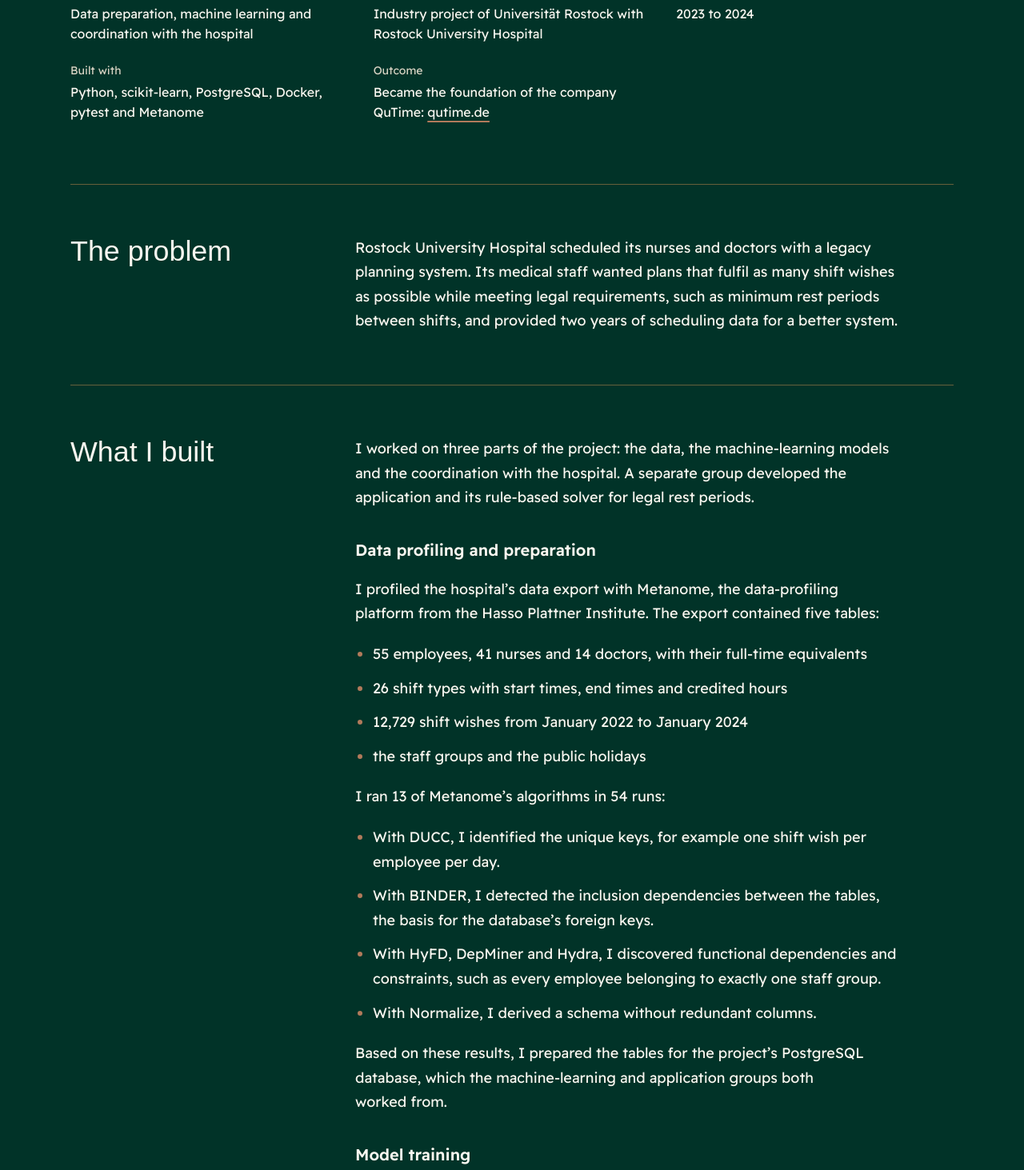
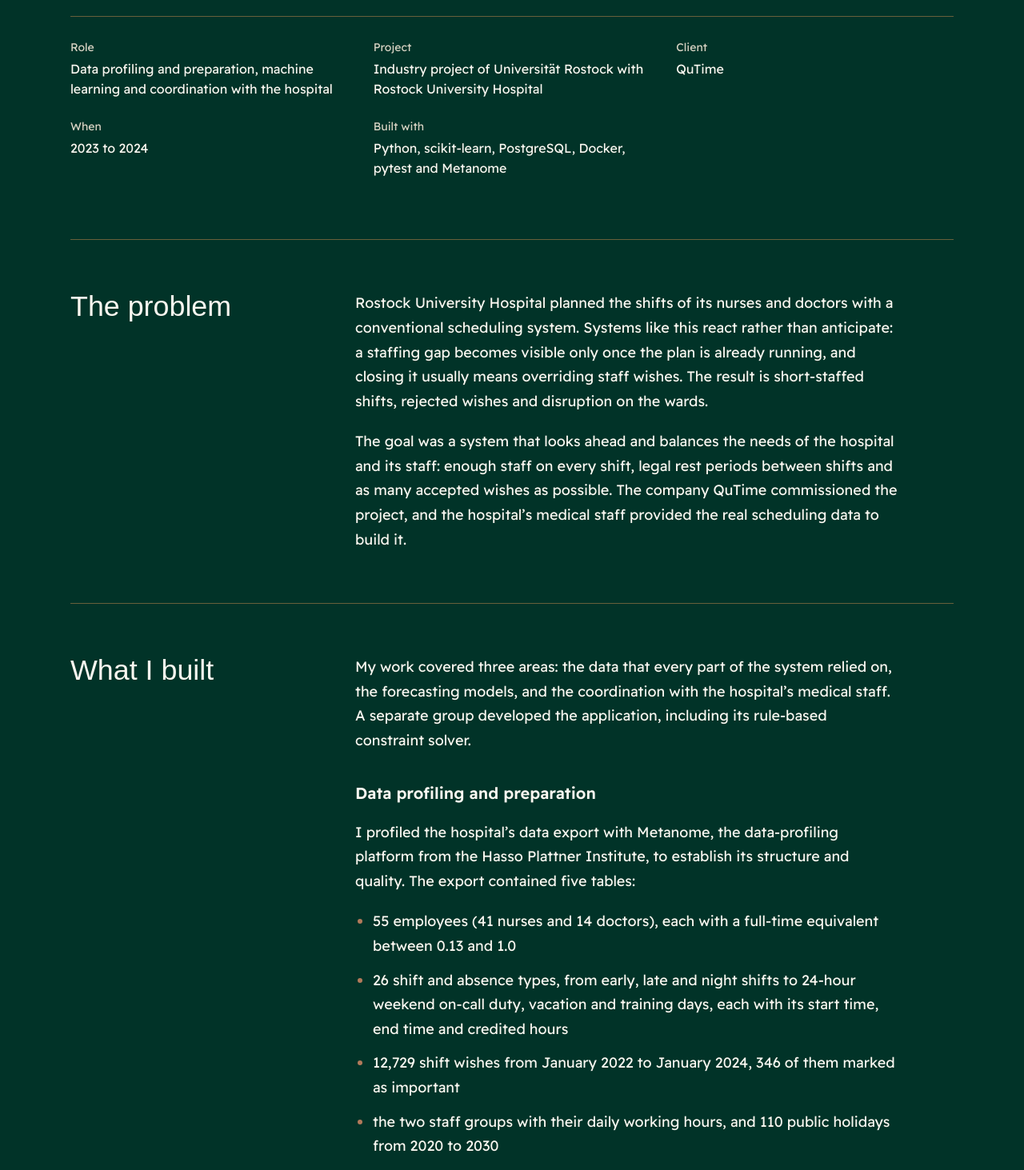
Before and after one commit to miari959/portfolio, a Next.js app: page /projects/qutime in a window 1280 px wide. Shown: the part 647-2110 px from the top of the page at 80% size. Built offline with nearby package versions, Linux system fonts and the light colour scheme; a web font is replaced by a local one.

Commit message:
Rewrite the QuTime case study and present QuTime as the client

```diff
--- a/src/app/projects/qutime/page.tsx
+++ b/src/app/projects/qutime/page.tsx
@@ -1,26 +1,20 @@
-
-
 import { CaseStudy, CaseStudySection, caseStudyMetadata } from "@/components/CaseStudy";
 import { FlowDiagram } from "@/components/FlowDiagram";
 
 export const metadata = caseStudyMetadata("qutime");
 
 const facts = [
-  { label: "Role", value: "Data preparation, machine learning and coordination with the hospital" },
+  {
+    label: "Role",
+    value: "Data profiling and preparation, machine learning and coordination with the hospital",
+  },
   {
     label: "Project",
     value: "Industry project of Universität Rostock with Rostock University Hospital",
   },
+  { label: "Client", value: "QuTime" },
   { label: "When", value: "2023 to 2024" },
   { label: "Built with", value: "Python, scikit-learn, PostgreSQL, Docker, pytest and Metanome" },
-  {
-    label: "Outcome",
-    value: (
-      <>
-        Became the foundation of the company QuTime: <a href="https://qutime.de">qutime.de</a>
-      </>
-    ),
-  },
 ];
 
 const pipeline = [
@@ -31,8 +25,8 @@ const pipeline = [
     dark: true,
   },
   { title: "PostgreSQL database", text: "the validated tables" },
-  { title: "Machine-learning models", text: "trained and evaluated with scikit-learn", dark: true },
-  { title: "Shift plans", text: "generated in the application, with a solver for legal rest periods" },
+  { title: "Forecasting models", text: "trained and evaluated with scikit-learn", dark: true },
+  { title: "Shift plans", text: "forecasts combined with a rule-based constraint solver" },
 ];
 
 export default function QutimeCaseStudy() {
@@ -40,61 +34,90 @@ export default function QutimeCaseStudy() {
     <CaseStudy
       slug="qutime"
       facts={facts}
-      intro="I profiled and prepared the scheduling data of Rostock University Hospital and trained machine-learning models for an AI-based system that plans nurses’ and doctors’ shifts around their wishes. I also worked directly with the hospital’s medical staff. In testing, the system fulfilled more than 75% of staff shift wishes."
+      intro="I profiled and prepared two years of scheduling data from Rostock University Hospital, trained forecasting models for an AI-based shift-planning system and worked directly with the hospital’s medical staff throughout the project. The system anticipates upcoming staffing needs and combines machine learning with rule-based constraint satisfaction, so that plans keep the wards adequately staffed, respect legal rest periods and accept as many staff wishes as possible. In testing, it fulfilled more than 75% of staff shift wishes."
     >
       <CaseStudySection id="problem" title="The problem">
         <p>
-          Rostock University Hospital scheduled its nurses and doctors with a legacy planning
-          system. Its medical staff wanted plans that fulfil as many shift wishes as possible while
-          meeting legal requirements, such as minimum rest periods between shifts, and provided two
-          years of scheduling data for a better system.
+          Rostock University Hospital planned the shifts of its nurses and doctors with a
+          conventional scheduling system. Systems like this react rather than anticipate: a
+          staffing gap becomes visible only once the plan is already running, and closing it
+          usually means overriding staff wishes. The result is short-staffed shifts, rejected
+          wishes and disruption on the wards.
+        </p>
+        <p>
+          The goal was a system that looks ahead and balances the needs of the hospital and its
+          staff: enough staff on every shift, legal rest periods between shifts and as many
+          accepted wishes as possible. The company QuTime commissioned the project, and the
+          hospital’s medical staff provided the real scheduling data to build it.
         </p>
       </CaseStudySection>
 
       <CaseStudySection id="built" title="What I built">
         <p>
-          I worked on three parts of the project: the data, the machine-learning models and the
-          coordination with the hospital. A separate group developed the application and its
-          rule-based solver for legal rest periods.
+          My work covered three areas: the data that every part of the system relied on, the
+          forecasting models, and the coordination with the hospital’s medical staff. A separate
+          group developed the application, including its rule-based constraint solver.
         </p>
 
         <h3>Data profiling and preparation</h3>
         <p>
           I profiled the hospital’s data export with Metanome, the data-profiling platform from the
-          Hasso Plattner Institute. The export contained five tables:
+          Hasso Plattner Institute, to establish its structure and quality. The export contained
+          five tables:
         </p>
         <ul>
-          <li>55 employees, 41 nurses and 14 doctors, with their full-time equivalents</li>
-          <li>26 shift types with start times, end times and credited hours</li>
-          <li>12,729 shift wishes from January 2022 to January 2024</li>
-          <li>the staff groups and the public holidays</li>
+          <li>
+            55 employees (41 nurses and 14 doctors), each with a full-time equivalent between 0.13
+            and 1.0
+          </li>
+          <li>
+            26 shift and absence types, from early, late and night shifts to 24-hour weekend
+            on-call duty, vacation and training days, each with its start time, end time and
+            credited hours
+          </li>
+          <li>
+            12,729 shift wishes from January 2022 to January 2024, 346 of them marked as important
+          </li>
+          <li>
+            the two staff groups with their daily working hours, and 110 public holidays from 2020
+            to 2030
+          </li>
         </ul>
-        <p>I ran 13 of Metanome’s algorithms in 54 runs:</p>
+        <p>I ran 13 of Metanome’s algorithms in 54 runs to derive the data model:</p>
         <ul>
           <li>
-            With DUCC, I identified the unique keys, for example one shift wish per employee per
-            day.
+            With DUCC, I identified the unique keys: date and employee together identify each shift
+            wish, because an employee has at most one wish per day.
           </li>
           <li>
-            With BINDER, I detected the inclusion dependencies between the tables, the basis for
-            the database’s foreign keys.
+            With BINDER, I detected the inclusion dependencies between the tables, for example that
+            every employee in the wishes exists in the employee table. These are the basis for the
+            database’s foreign keys.
           </li>
           <li>
-            With HyFD, DepMiner and Hydra, I discovered functional dependencies and constraints,
-            such as every employee belonging to exactly one staff group.
+            With HyFD, DepMiner and Hydra, I discovered the functional dependencies and constraints
+            that hold across the data, such as every employee belonging to exactly one staff group
+            and every shift type determining whether it counts as on-call duty.
           </li>
-          <li>With Normalize, I derived a schema without redundant columns.</li>
+          <li>
+            With Normalize, I derived a normalised schema without redundant columns. In it, the
+            wishes table no longer repeats each employee’s group, which the employee table already
+            holds.
+          </li>
         </ul>
         <p>
-          Based on these results, I prepared the tables for the project’s PostgreSQL database,
-          which the machine-learning and application groups both worked from.
+          Based on these results, I prepared the tables of the project’s PostgreSQL database, the
+          shared foundation for the forecasting models and the application.
         </p>
 
-        <h3>Model training</h3>
+        <h3>Forecasting models</h3>
         <p>
           As part of the machine-learning group, I trained and evaluated models in Python with
-          scikit-learn on the data I had prepared. Combined with the application’s rule-based
-          solver, the models generated the shift plans.
+          scikit-learn on the data I had prepared. Their job was to look ahead: to anticipate where
+          staff would run short, so that plans could prevent understaffing instead of reacting to
+          it, while still accepting as many wishes as possible. The application combined their
+          predictions with a rule-based constraint solver, which ensured that every plan met the
+          hard rules, such as legal rest periods.
         </p>
         <FlowDiagram
           steps={pipeline}
@@ -103,48 +126,49 @@ export default function QutimeCaseStudy() {
 
         <h3>Coordination with the hospital</h3>
         <p>
-          In the coordination group, I met the hospital’s medical staff every two weeks to agree
-          on the vision, the goals and the handling of the data, report our progress and take in
-          their requests.
+          In the coordination group, I met the hospital’s medical staff every two weeks. Together
+          we agreed on the vision and the goals, decided how the data should be handled, reviewed
+          our progress and captured their requests for the team.
         </p>
       </CaseStudySection>
 
       <CaseStudySection id="hardest" title="The hardest part">
         <p>
-          The hardest part was making the data trustworthy. A model learns every error in its
-          training data, and the application group would build on the same tables, so I validated
-          every table and every relationship between them.
+          The hardest part was making the hospital’s data trustworthy enough to learn from. A model
+          learns every error in its training data, and the application was built on the same
+          tables, so I validated every table and every relationship between them.
         </p>
         <p>
-          My profiling showed that a shift code alone does not identify a shift: the early shift FD
-          starts at 06:00 for nurses but at 08:00 for doctors. Only the code and the staff group
-          together form a unique key, so a join on the code alone would have mixed up nurses’ and
-          doctors’ shifts.
+          My profiling revealed that a shift code alone does not identify a shift: the early shift
+          (code FD) starts at 06:00 for nurses but at 08:00 for doctors. Only the code and the
+          staff group together form a unique key. A join on the code alone would have silently
+          mixed nurses’ and doctors’ shifts and distorted the training data.
         </p>
         <p>
-          It also caught an error in the files I prepared for the database import: an extra row
-          with the SQL column types, which Metanome read as data. I spotted it in the column
-          statistics: 12,730 records instead of 12,729, with every column typed as text. Once I
+          It also exposed an error in the files I had prepared for the database import: an extra
+          row holding the SQL column types, which Metanome read as data. The column statistics gave
+          it away: 12,730 records instead of 12,729, with every column typed as text. After I
           removed the row, dates, numbers and Boolean values were recognised correctly.
         </p>
       </CaseStudySection>
 
       <CaseStudySection id="result" title="The result">
         <p>
-          Tested against the records of the hospital’s legacy system, the generated plans
-          fulfilled more than 75% of staff shift wishes.
+          Tested against the records of the hospital’s legacy system, the generated plans fulfilled
+          more than 75% of staff shift wishes.
         </p>
         <p>
           My profiling gave the project a validated data model: the keys of all five tables, the
-          relationships between them and the redundant columns to remove. The project became the
-          foundation of the company QuTime.
+          relationships between them and a schema free of redundant columns. Both the forecasting
+          models and the application were built on it.
         </p>
       </CaseStudySection>
 
       <CaseStudySection id="learned" title="What I learned">
         <p>
-          The key lesson: validate the data before anyone builds on it. A few hours of profiling
-          caught problems that would otherwise surface as wrong predictions or application bugs.
+          The key lesson: validate the data before anyone builds on it. A few hours of systematic
+          profiling caught problems that would otherwise have surfaced as wrong predictions or
+          application bugs, which are far harder to trace back to their source.
         </p>
         <p>
           Next time, I would turn these checks into automated tests that run on every new data
@@ -153,9 +177,9 @@ export default function QutimeCaseStudy() {
           have caught it immediately.
         </p>
         <p>
-          I would also validate reference data, such as public holidays, against an official
-          source. Profiling only checks data against itself, so it could not detect that the
-          holiday list was missing 8 March, a public holiday in Mecklenburg-Vorpommern since 2023.
+          I would also validate reference data against an official source. Profiling only checks
+          data against itself, so it could not detect that the holiday list was missing 8 March, a
+          public holiday in Mecklenburg-Vorpommern since 2023.
         </p>
       </CaseStudySection>
     </CaseStudy>
--- a/src/content/projects.ts
+++ b/src/content/projects.ts
@@ -32,11 +32,11 @@ export const projects: Project[] = [
     slug: "qutime",
     title: "QuTime: machine learning for hospital shift planning",
     summary:
-      "I profiled and prepared real hospital scheduling data and trained machine-learning models for an AI-based system that plans shifts around staff wishes. In testing, the system fulfilled more than 75% of the wishes, and the project became the foundation of the company QuTime.",
-    role: "Data preparation, machine learning and coordination with the hospital",
-    setting: "Universität Rostock, industry project with Rostock University Hospital",
+      "I profiled and prepared a university hospital’s scheduling data and trained forecasting models for an AI-based system that plans shifts by combining machine learning with rule-based constraint satisfaction. In testing, it fulfilled more than 75% of staff shift wishes.",
+    role: "Data profiling and preparation, machine learning and coordination with the hospital",
+    setting: "Universität Rostock, industry project for QuTime with Rostock University Hospital",
     period: "2023 to 2024",
     stack: ["Python", "scikit-learn", "PostgreSQL", "Docker", "pytest", "Metanome"],
-    links: [{ label: "qutime.de", href: "https://qutime.de" }],
+    links: [],
   },
 ];
```
